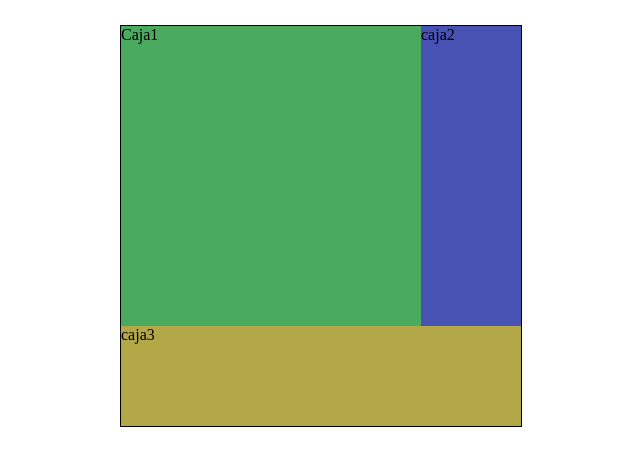
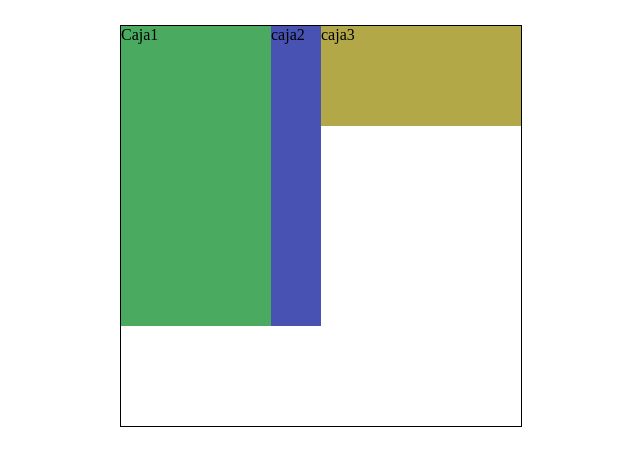
Before and after one commit to ramabranch/flexbox, a plain HTML site: page PracticasDeFlexBox/index.html in a window 1280 px wide. Shown: the whole page, without its empty margins (319-959 px from the left). Drawn offline with Linux system fonts and the light colour scheme.

Commit message:
Add files via upload

```diff
--- a/PracticasDeFlexBox/index.html
+++ b/PracticasDeFlexBox/index.html
@@ -9,9 +9,9 @@
 </head>
 <body>
         <section>
-            <span class="article1">Caja1</span>
-            <span class="article2">caja2</span>
-            <span class="article3">caja3</span>
+            <span class="span1">Caja1</span>
+            <span class="span2">caja2</span>
+            <span class="span3">caja3</span>
         </section>
 </body>
 </html>
--- a/PracticasDeFlexBox/style.css
+++ b/PracticasDeFlexBox/style.css
@@ -9,22 +9,21 @@ section{
     border: 1px solid #000;
     margin: 25px auto;
     display: flex;
-    flex-wrap: wrap;
 }
 
-.article1{
+.span1{
     background: #4aaa5f;
     width: 300px;
     height: 300px;
 }
 
-.article2{
+.span2{
     background: #4752b3;
     width: 100px;
     height: 300px;
 }
 
-.article3{
+.span3{
     background: #b3a847;
     width: 400px;
     height: 100px;
```
